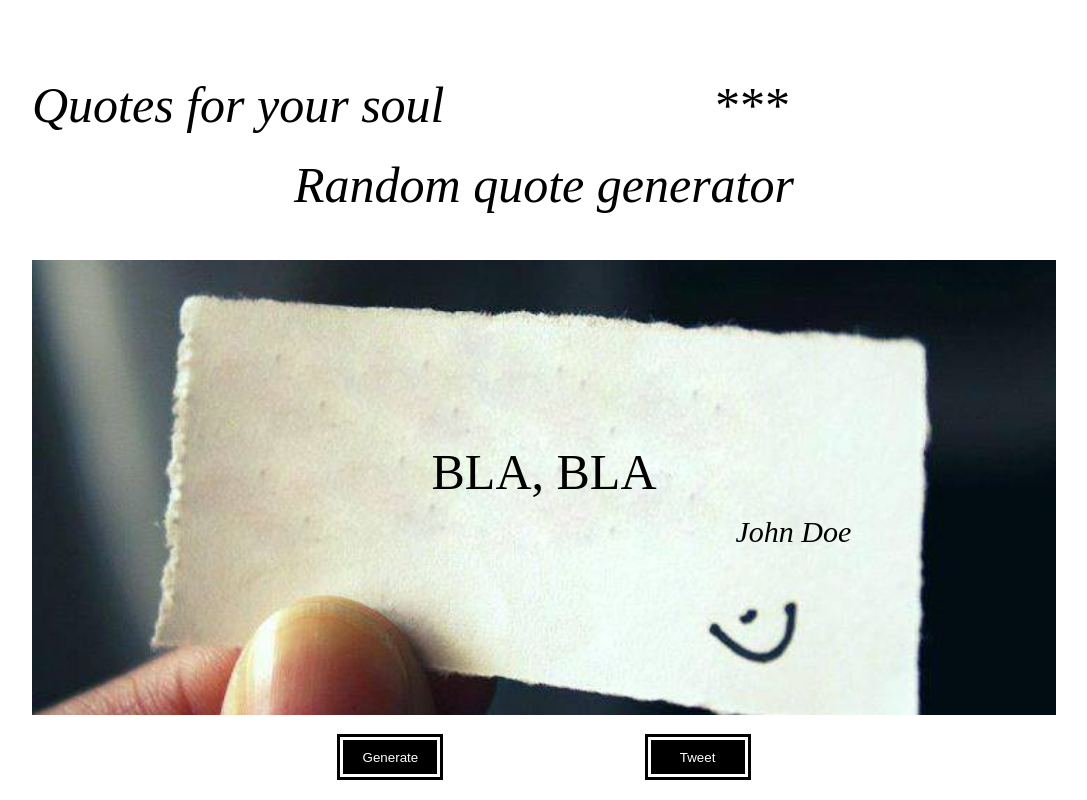
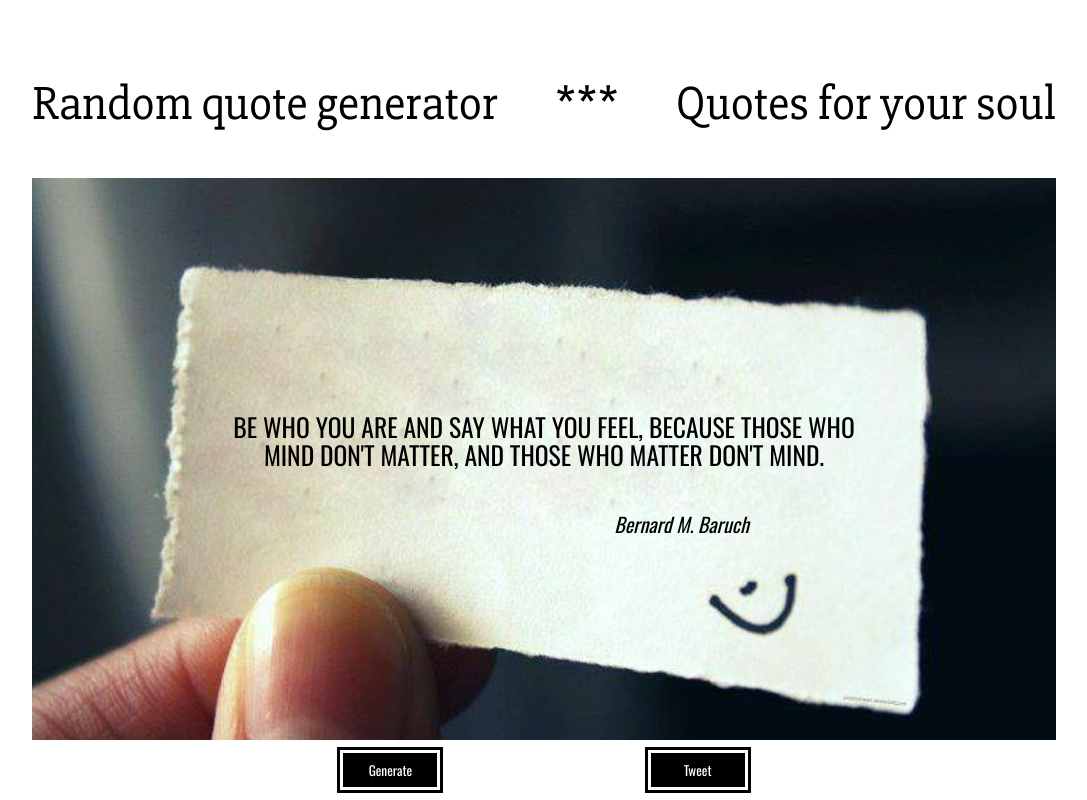
Before and after one commit to IvaErceg/random-quote-generator, a plain HTML site: page index.html in a window 1280 px wide. Shown: the whole page, without its empty margins (96-1183 px from the left). Drawn offline with nearby package versions, Linux system fonts and the light colour scheme.

Commit message:
Add tweet functionality

```diff
--- a/app.js
+++ b/app.js
@@ -2,16 +2,64 @@
     const model = [
 
         {
-            quote: 'bla, bla',
-            author: 'John Doe'
+            quote: 'Be who you are and say what you feel, because those who mind don\'t matter, and those who matter don\'t mind.',
+            author: 'Bernard M. Baruch'
         },
         {
-            quote: 'Smart stuff',
-            author:'Jane Doe'
+            quote: 'Be yourself; everyone else is already taken.',
+            author:'Oscar Wild'
         },
         {
-            quote: 'I said this thing!',
-            author: 'unknown'
+            quote: 'Two things are infinite: the universe and human stupidity, and I\'m not sure about the universe.',
+            author: 'Albert Einstein'
+        },
+         {
+            quote: 'A room without books is like a body without a soul.',
+            author: 'Marcus Tullius Cicero'
+        },
+        {
+            quote: 'Be the change that you wish to see in the world.',
+            author:'Mahatma Gandhi'
+        },
+        {
+            quote: 'Friendship ... is born at the moment when one man says to another "What! You too? I thought that no one but myself . . .',
+            author: 'C.S.Lewis'
+        },
+         {
+            quote: 'No one can make you feel inferior without your consent.',
+            author: 'Eleanor Roosevelt'
+        },
+        {
+            quote: 'Live as if you were to die tomorrow. Learn as if you were to live forever.',
+            author:'Mahatma Gandhi'
+        },
+        {
+            quote: 'To be yourself in a world that is constantly trying to make you something else is the greatest accomplishment.',
+            author: 'Ralph Waldo Emerson'
+        },
+         {
+            quote: 'We accept the love we think we deserve.',
+            author: 'Stephen Chbosky'
+        },
+        {
+            quote: 'Twenty years from now you will be more disappointed by the things that you didn\'t do than by the ones you did do. So throw off the bowlines. Sail away from the safe harbor. Catch the trade winds in your sails. Explore. Dream. Discover.',
+            author:'H. Jackson Brown Jr.'
+        },
+        {
+            quote: 'It is better to be hated for what you are than to be loved for what you are not.',
+            author: 'André Gide'
+        },
+         {
+            quote: 'Good friends, good books, and a sleepy conscience: this is the ideal life.',
+            author: 'Mark Twain'
+        },
+        {
+            quote: 'I have not failed. I\'ve just found 10,000 ways that won\'t work.',
+            author:'Thomas A. Edison'
+        },
+        {
+            quote: 'It is never too late to be what you might have been.',
+            author: 'George Eliot'
         }
     ];
 
@@ -22,6 +70,8 @@
             const next = document.querySelector('#next');
             const tweet = document.querySelector('#tweet');
             view.render(0);
+            const quote = quotes.querySelector('#quote');
+            const author = quotes.querySelector('#author');
             tweet.addEventListener('click', function(){controller.tweet(tweet)});
             next.addEventListener('click', function(){controller.next()});
         },
@@ -29,15 +79,15 @@
         render: function(i) {
             const data = controller.getQuote(i);
             quotes.innerHTML = `
-                <q>${data.quote}</q>
+                <q id="quote">${data.quote}</q>
                 <p id="author">${data.author}</p>
-            `
-        }
+            `;
+        },
     }
 
     const controller = {
         init: function() {
-        view.init();
+            view.init();
     },
         getQuote: function (i) {
             return {
@@ -46,14 +96,19 @@
             }
         },
         next: function() {
-            random = Math.floor(Math.random() * model.length);
+            const random = Math.floor(Math.random() * model.length);
             const quotes = this.getQuote(random);
             view.render(random);
         },
-
+        currentQuote: function () {
+            return  {
+                quote: quote.innerHTML,
+                author: author.innerHTML
+            }
+        },
         tweet: function(el) {
-            //const clicked = this.getQuote();
-            //el.setAttribute('href', `https://twitter.com/share?text=${clicked.quote} by ${clicked.author}`);
+            const clicked = controller.currentQuote();
+            el.setAttribute('href', `https://twitter.com/share?text="${clicked.quote}" ${clicked.author}`);
         }
     }
     controller.init();
--- a/index.html
+++ b/index.html
@@ -6,21 +6,23 @@
     <meta charset="UTF-8">
     <meta<meta http-equiv="Content-Security-Policy" content="default-src 'self' data: gap: https://ssl.gstatic.com 'unsafe-eval'; style-src 'self' 'unsafe-inline'; script-src 'self' https://somedomain.com/ 'unsafe-inline' 'unsafe-eval';  media-src *">
     <meta name="viewport" content="width=device-width, initial-scale=1.0">
+    <link href="https://fonts.googleapis.com/css?family=Oswald:300,400,500" rel="stylesheet">
+    <link href="https://fonts.googleapis.com/css?family=Slabo+27px" rel="stylesheet">
     <link rel="stylesheet" href="main.css">
 </head>
 
 <body>
     <div id="container">
         <header>
-            <h1>Quotes for your soul</h1>
+            <h1>Random quote generator</h1>
             <p id="symbol">***</p>
-            <p>Random quote generator</p>
+            <p>Quotes for your soul</p>
         </header>
         <section id="quotes">
         </section>
         <section id="controls">
             <button id="next" class="btn">Generate</button>
-            <button class="btn"><a id="tweet" href="https://twitter.com/share" data-show-count="false">Tweet</a><script async src="//platform.twitter.com/widgets.js" charset="utf-8"></script></button>
+            <a id="tweet" href="https://twitter.com/share" data-show-count="false"><button class="btn">Tweet</button></a><script async src="//platform.twitter.com/widgets.js" charset="utf-8"></script>
         </section>
     </div>
     <script src="app.js"></script>
--- a/main.css
+++ b/main.css
@@ -66,13 +66,13 @@ header {
     display: flex;
     flex-wrap: wrap;
     justify-content: center;
-    align-items: center;
-    font-style: italic;
+    align-items: baseline;
     padding: 50px 0;
+    font-family: 'Slabo 27px', serif;
 }
 
 h1, header p, #symbol {
-    font-size: 50px;
+    font-size: 6vmin;
     font-weight: normal;
     text-align: center;
     margin-top: 30px;
@@ -81,7 +81,12 @@ h1, header p, #symbol {
 #symbol {
     padding: 0 50px;
     flex: 1;
+    align-self: flex-end;
 
+}
+
+#quotes, button {
+    font-family: 'Oswald', sans-serif;
 }
 
 #quotes {
@@ -96,20 +101,21 @@ h1, header p, #symbol {
     display: flex;
     flex-direction: column;
     justify-content: center;
+    line-height: 1.1;
 }
 
 q {
-    margin-top: 20px;
-    font-size: 50px;
+    margin: 30px 18%;
+    font-size: 3.2vmin;
     text-transform: uppercase;
 }
 
 #author {
     font-style: italic;
     text-align: right;
-    padding-right: 20%;
-    font-size: 30px;
-    margin-top: 20px;
+    padding-right: 30%;
+    font-size: 2.5vmin;
+    margin-top: 15px;
 }
 
 #controls {
@@ -126,7 +132,7 @@ q {
     border: white 3px solid;
     width: 100px;
     height: 40px;
-    margin: 2%;
+    cursor: pointer;
 }
 
 .btn a {
```
